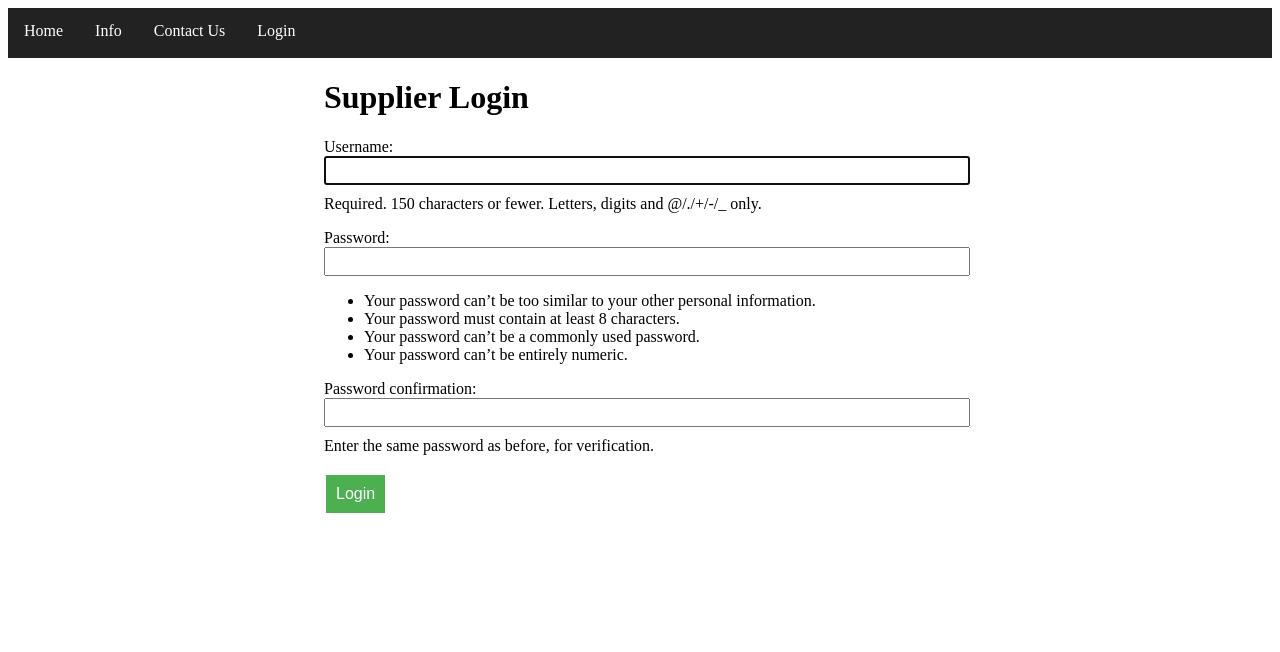
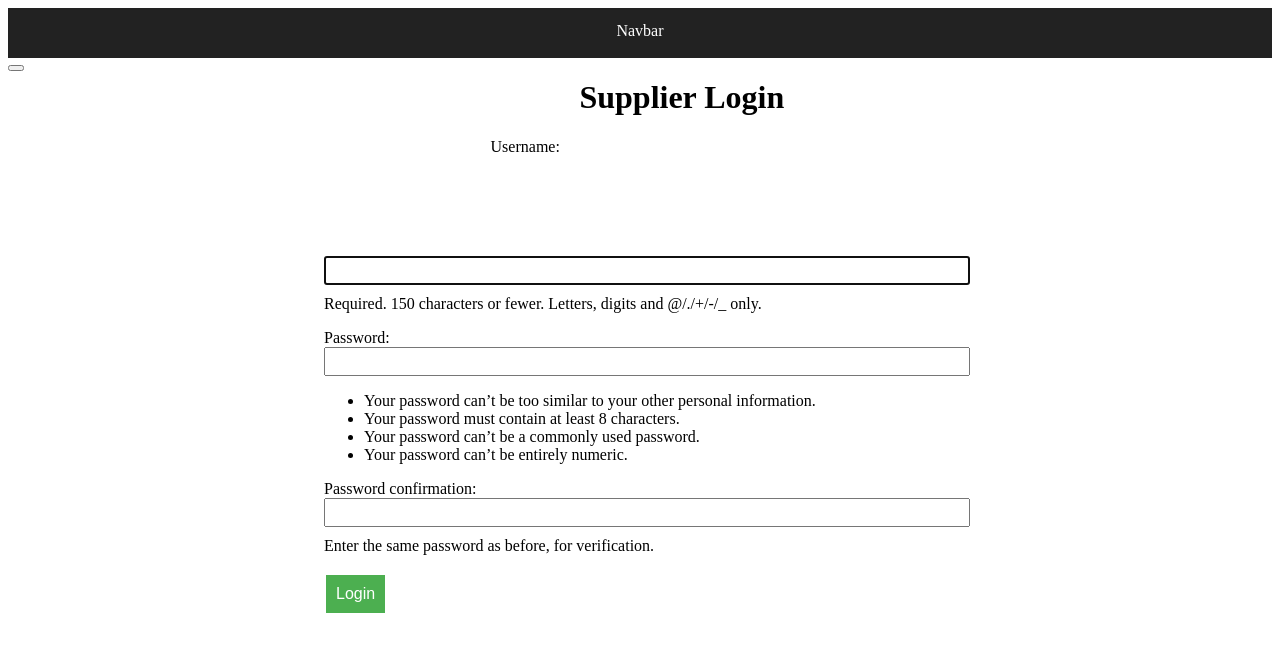
Before and after one commit to purnimakatiyar/AgroTech-Assistant, a Django app: page /supplier/login/ in a window 1280 px wide. Shown: the top 652 px of the page. Run offline with Django 4.2, Linux system fonts and the light colour scheme.

Commit message:
Update supplier_login.html

```diff
--- a/AgroTech/templates/supplier_login.html
+++ b/AgroTech/templates/supplier_login.html
@@ -6,13 +6,39 @@
     <link rel="stylesheet" type="text/css" href="{% static 'supplier.css' %}">
   </head>
   <body>
-    <nav>
-        <ul>
-          <li><a href="{% url 'landing_page' %}">Home</a></li>
-          <li><a href="#">Info</a></li>
-          <li><a href="#">Contact Us</a></li>
-          <li><a href="{% url 'supplier_login' %}">Login</a></li>
-        </ul>
+    <nav class="navbar navbar-expand-lg navbar-light bg-light">
+        <a class="navbar-brand" href="#">Navbar</a>
+        <button class="navbar-toggler" type="button" data-toggle="collapse" data-target="#navbarSupportedContent" aria-controls="navbarSupportedContent" aria-expanded="false" aria-label="Toggle navigation">
+          <span class="navbar-toggler-icon"></span>
+        </button>
+
+        <div class="collapse navbar-collapse" id="navbarSupportedContent">
+          <ul class="navbar-nav ml-auto">
+            <li class="nav-item active">
+              <a class="nav-link" href="#">Home <span class="sr-only">(current)</span></a>
+            </li>
+            <li class="nav-item">
+              <a class="nav-link" href="#">Info</a>
+            </li>
+            <li class="nav-item active">
+                <a class="nav-link" href="{% url 'landing_page' %}">Contact Us <span class="sr-only">(current)</span></a>
+              </li>
+            <li class="nav-item dropdown">
+              <a class="nav-link dropdown-toggle" href="#" id="navbarDropdown" role="button" data-toggle="dropdown" aria-haspopup="true" aria-expanded="false">
+                Login
+              </a>
+              <div class="dropdown-menu" aria-labelledby="navbarDropdown">
+                <a class="dropdown-item" href="{% url 'farmer_login' %}">Farmer Login</a>
+                <a class="dropdown-item" href="{% url 'supplier_login' %}">Supplier action</a>
+                <a class="dropdown-item" href="{% url 'admin_login' %}">Admin Login</a>
+              </div>
+            </li>
+            <li class="nav-item">
+              <a class="nav-link disabled" href="#">Disabled</a>
+            </li>
+          </ul>
+
+        </div>
       </nav>
     <div class="login-form">
       <h1>Supplier Login</h1>
```
